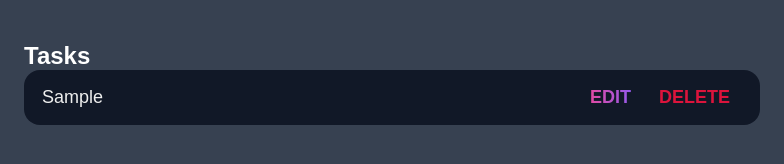
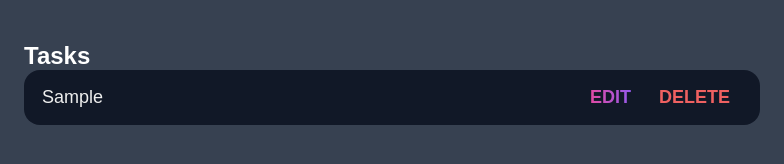
Before and after one commit to Titorenko-Ruben/VanilaJsProjects, a plain HTML site: page ToDoList-1/version-1/index.html in a window 1280 px wide. Both pictures are taken after typing "Sample" into the empty fields and a click on the input "Add task". Shown: the part 186-350 px from the top of the page, 248-1032 px from the left. Drawn offline with Linux system fonts and the light colour scheme.

Commit message:
Improved ToDoList 1.0

```diff
--- a/CodeWars/8-kyu/evenOrOdd.js
+++ /dev/null
@@ -1,2 +0,0 @@
-let num = 10
-return (num)=>num%2 ? "Even" : 'Odd'
--- a/ToDoList-1/version-1/index.html
+++ b/ToDoList-1/version-1/index.html
@@ -5,7 +5,7 @@
     <meta http-equiv="X-UA-Compatible" content="IE=edge">
     <meta name="viewport" content="width=`, initial-scale=1.0">
     <title>Todo list</title>
-    <link rel="stylesheet" href="./main.css">
+    <link rel="stylesheet" href="main.css">
 </head>
 <body>
 
@@ -24,33 +24,15 @@
     </header>
 
     <main>
-
         <section class="task-list">
             <h2>Tasks</h2>
 
             <div id="tasks">
-
-                <!-- <div class="task">
-                    <div class="content">
-                        <input
-                            type="text"
-                            class="text"
-                            value="My task"
-                            readonly
-                        />
-                    </div>
-                    <div class="actions">
-                        <button class="edit">Edit</button>
-                        <button class="delete">Delete</button>
-                    </div>
-                </div> -->
-
-
             </div>
         </section>
 
     </main>
 
-<script src="./index.js"></script>
+    <script src="index.js"></script>
 </body>
 </html>
--- a/ToDoList-1/version-1/index.js
+++ b/ToDoList-1/version-1/index.js
@@ -1,69 +1,66 @@
-window.addEventListener('load', function(){
 const form = document.querySelector('#task-form');
 const input = document.querySelector('#task-input');
-    const list_el = document.querySelector('#tasks');
+const listEl = document.querySelector('#tasks');
 
-    form.addEventListener('submit', function(e){
+form.addEventListener('submit', function (e) {
     e.preventDefault();
 
     const task = input.value;
 
-        if(!task){
+    if (!task) {
         alert('Please fill out the task');
         return;
     }
 
-        const task_el = document.createElement('div');
-        task_el.classList.add('task');
+    const taskEl = createCustomElement('div', 'task');
+    const taskContentEl = createCustomElement('div', 'content');
 
-        const task_content_el = document.createElement('div');
-        task_content_el.classList.add('content');
+    taskEl.appendChild(taskContentEl);
 
-        task_el.appendChild(task_content_el);
+    const taskInputEl = createCustomElement('input', 'text');
+    taskInputEl.type = 'text';
+    taskInputEl.value = task;
+    taskInputEl.setAttribute('readonly', true);
 
-        const task_input_el = document.createElement('input');
-        task_input_el.classList.add('text');
-        task_input_el.type = 'text';
-        task_input_el.value = task;
-        task_input_el.setAttribute('readonly', 'readonly');
+    taskContentEl.appendChild(taskInputEl);
 
-        task_content_el.appendChild(task_input_el);
+    const taskActionsEl = createCustomElement('div', 'actions');
 
-        const task_actions_el = document.createElement('div');
-        task_actions_el.classList.add('actions');
+    const task_edit_el = createCustomElement('button', 'edit');
+    task_edit_el.innerHTML = 'Edit';
 
-        const task_edit_el = document.createElement('button');
-        task_edit_el.classList.add('edit');
-        task_edit_el.innerHTML ='Edit';
+    const task_delete_el = createCustomElement('button', 'delete');
+    task_delete_el.innerHTML = 'Delete';
 
+    taskActionsEl.appendChild(task_edit_el);
+    taskActionsEl.appendChild(task_delete_el);
 
-        const task_delete_el = document.createElement('button');
-        task_delete_el.classList.add('delete');
-        task_delete_el.innerHTML ='Delete';
+    taskEl.appendChild(taskActionsEl);
 
-        task_actions_el.appendChild(task_edit_el);
-        task_actions_el.appendChild(task_delete_el);
-
-        task_el.appendChild(task_actions_el);
-
-        list_el.appendChild(task_el);
+    listEl.appendChild(taskEl);
 
     input.value = '';
 
-        task_edit_el.addEventListener('click', function(){
-            if(task_edit_el.innerText.toLowerCase() == 'edit'){
-                task_input_el.removeAttribute('readonly');
-                task_input_el.focus();
+    task_edit_el.addEventListener('click', function () {
+        if (task_edit_el.innerText.toLowerCase() == 'edit') {
+            taskInputEl.removeAttribute('readonly');
+            taskInputEl.focus();
             task_edit_el.innerText = 'Save';
-            }else{
-                task_input_el.setAttribute('readonly', 'readonly');
+        } else {
+            taskInputEl.setAttribute('readonly', true);
             task_edit_el.innerText = 'Edit';
         }
     });
 
-        task_delete_el.addEventListener('click',function(){
-            list_el.removeChild(task_el);
+    task_delete_el.addEventListener('click', function () {
+        listEl.removeChild(taskEl);
     });
 
 });
-});
+
+function createCustomElement(tagName, className) {
+    const elem = document.createElement(tagName);
+    elem.classList.add(className);
+
+    return elem
+}
--- a/ToDoList-1/version-1/main.css
+++ b/ToDoList-1/version-1/main.css
@@ -6,6 +6,7 @@
     --light: #EEE;
     --pink: #EC4899;
     --purple: #8B5Cf6;
+    --red: #EF6161;
 }
 
 * {
@@ -154,5 +155,5 @@ main {
 }
 
 .task .actions .delete {
-    color: crimson;
+    color:var(--red);
 }
```
Lines whose indentation alone changed are shown as unchanged.
